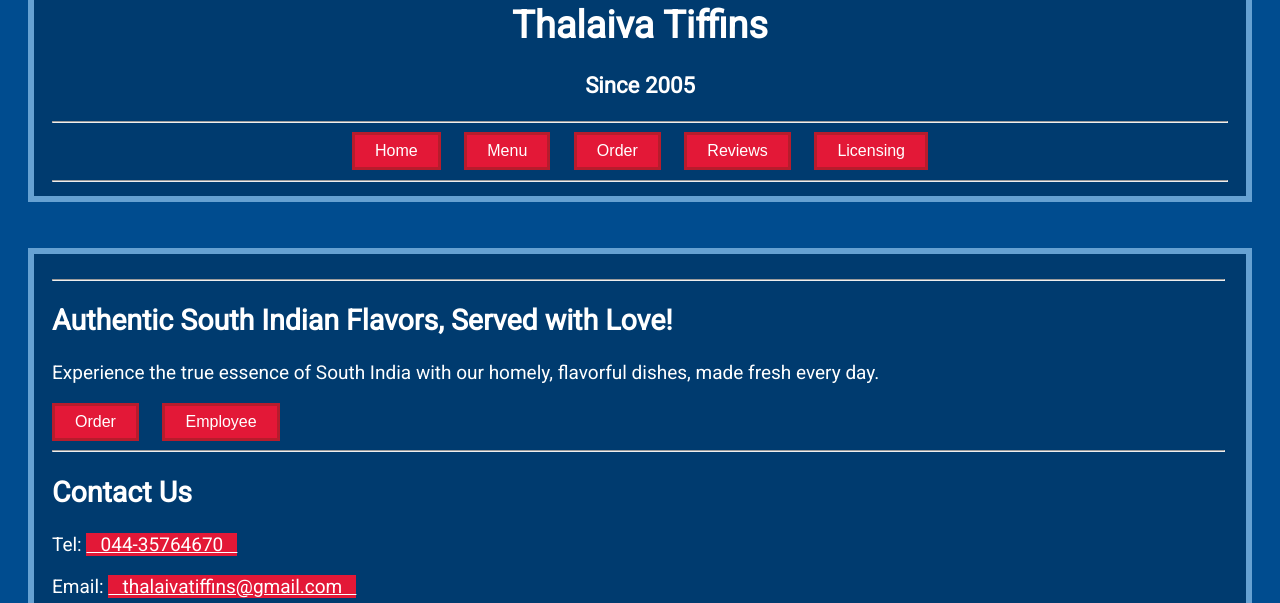
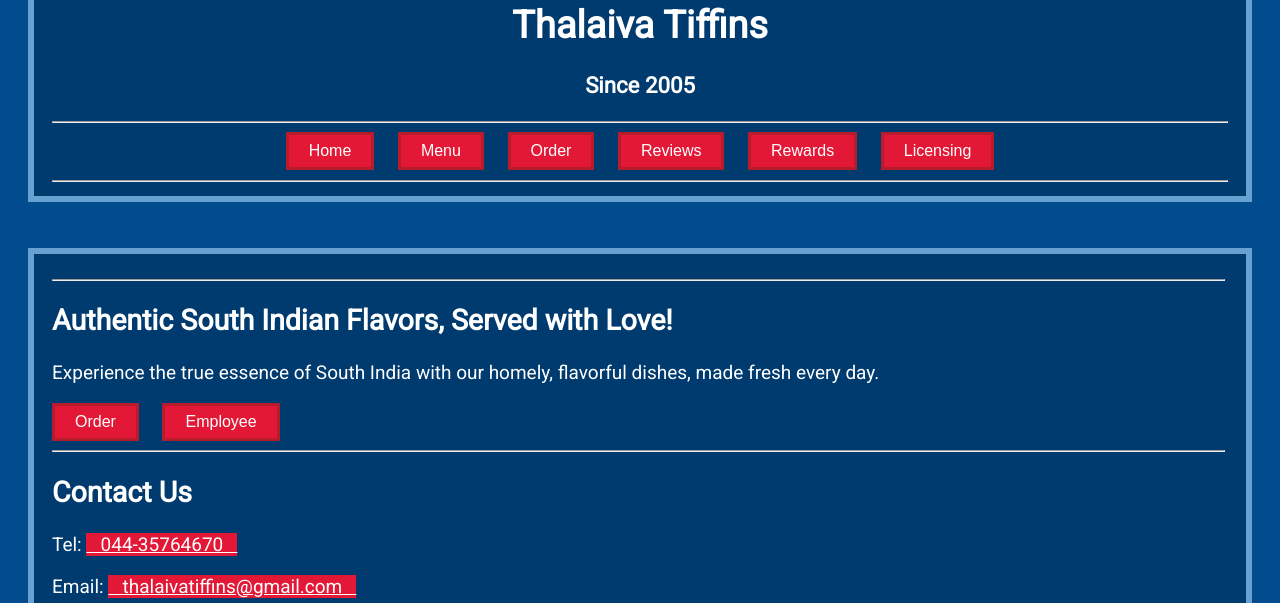
Before and after one commit to thalaivatiffins/Home-Page, a plain HTML site: page index.html in a window 1280 px wide. Shown: the part 197-800 px from the top of the page. Drawn offline with Linux system fonts and the light colour scheme.

Commit message:
Update index.html

```diff
--- a/index.html
+++ b/index.html
@@ -125,6 +125,10 @@ Order
 <button id="w-button">
 Reviews
 </button></a>&nbsp;&nbsp;&nbsp;&nbsp;
+<a href="https://thalaivatiffins-rewards.netlify.app">
+<button id="w-button">
+Rewards
+</button></a>&nbsp;&nbsp;&nbsp;&nbsp;
 <a href="https://thalaivatiffins-cc.netlify.app">
 <button id="w-button">
 Licensing
```
